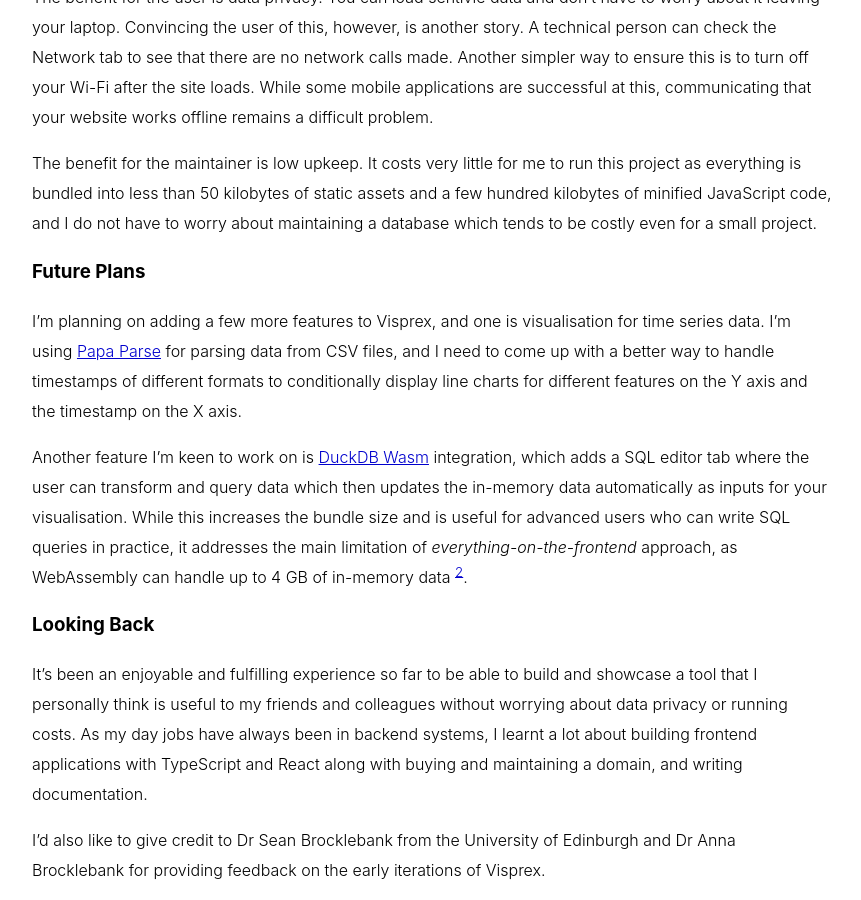
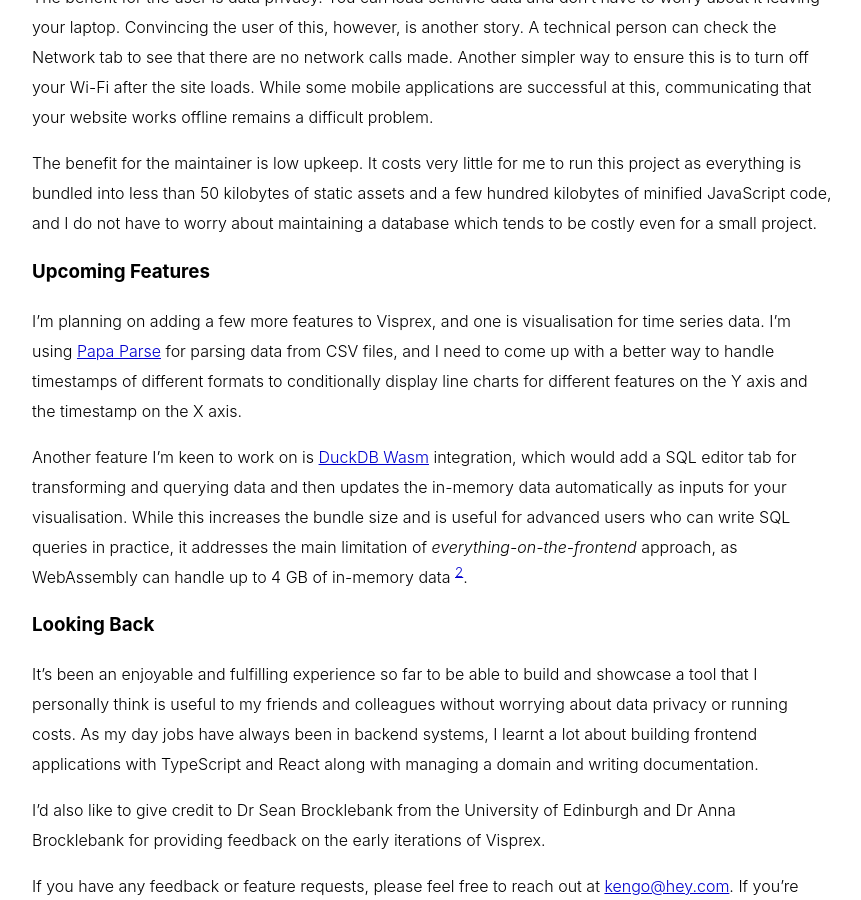
Before and after one commit to KengoA/KengoA.github.io, a Jekyll site: the page built from _posts/2024-11-03-small-software.md, in a window 1280 px wide and 900 px high, scrolled down 1826 px. Shown: the whole window, without its empty margins (208-1069 px from the left). Built offline with Jekyll 4.4.1, drawn with Linux system fonts in a browser that asks for light colours; some of the changed text lies outside the part shown.

Commit message:
minor style changes

```diff
--- a/_posts/2024-11-03-small-software.md
+++ b/_posts/2024-11-03-small-software.md
@@ -6,7 +6,7 @@ category: software
 feature: true
 ---
 
-In this post, I'd like to reflect on the reasons why I think there's a place for small software tailored for small data, and my motivation for building a data visualisation tool called _Visprex_.
+In this post, I'd like to reflect on the reasons why I think there's a place for small software tailored for small data and my motivation for building a data visualisation tool called _Visprex_.
 
 <h2>Why Small Data?</h2>
 
@@ -44,15 +44,15 @@ The benefit for the user is data privacy. You can load sentivie data and don't h
 
 The benefit for the maintainer is low upkeep. It costs very little for me to run this project as everything is bundled into less than 50 kilobytes of static assets and a few hundred kilobytes of minified JavaScript code, and I do not have to worry about maintaining a database which tends to be costly even for a small project.
 
-<h3>Future Plans</h3>
+<h3>Upcoming Features</h3>
 
 I'm planning on adding a few more features to Visprex, and one is visualisation for time series data. I'm using [Papa Parse] for parsing data from CSV files, and I need to come up with a better way to handle timestamps of different formats to conditionally display line charts for different features on the Y axis and the timestamp on the X axis.
 
-Another feature I'm keen to work on is [DuckDB Wasm] integration, which adds a SQL editor tab where the user can transform and query data which then updates the in-memory data automatically as inputs for your visualisation. While this increases the bundle size and is useful for advanced users who can write SQL queries in practice, it addresses the main limitation of _everything-on-the-frontend_ approach, as WebAssembly can handle up to 4 GB of in-memory data [^2].
+Another feature I'm keen to work on is [DuckDB Wasm] integration, which would add a SQL editor tab for transforming and querying data and then updates the in-memory data automatically as inputs for your visualisation. While this increases the bundle size and is useful for advanced users who can write SQL queries in practice, it addresses the main limitation of _everything-on-the-frontend_ approach, as WebAssembly can handle up to 4 GB of in-memory data [^2].
 
 <h3>Looking Back</h3>
 
-It's been an enjoyable and fulfilling experience so far to be able to build and showcase a tool that I personally think is useful to my friends and colleagues without worrying about data privacy or running costs. As my day jobs have always been in backend systems, I learnt a lot about building frontend applications with TypeScript and React along with buying and maintaining a domain, and writing documentation.
+It's been an enjoyable and fulfilling experience so far to be able to build and showcase a tool that I personally think is useful to my friends and colleagues without worrying about data privacy or running costs. As my day jobs have always been in backend systems, I learnt a lot about building frontend applications with TypeScript and React along with managing a domain and writing documentation.
 
 I'd also like to give credit to Dr Sean Brocklebank from the University of Edinburgh and Dr Anna Brocklebank for providing feedback on the early iterations of Visprex.
 
```
Also changed, not shown: other parts of _posts/2024-11-03-small-software.md (+1 -1 lines).
